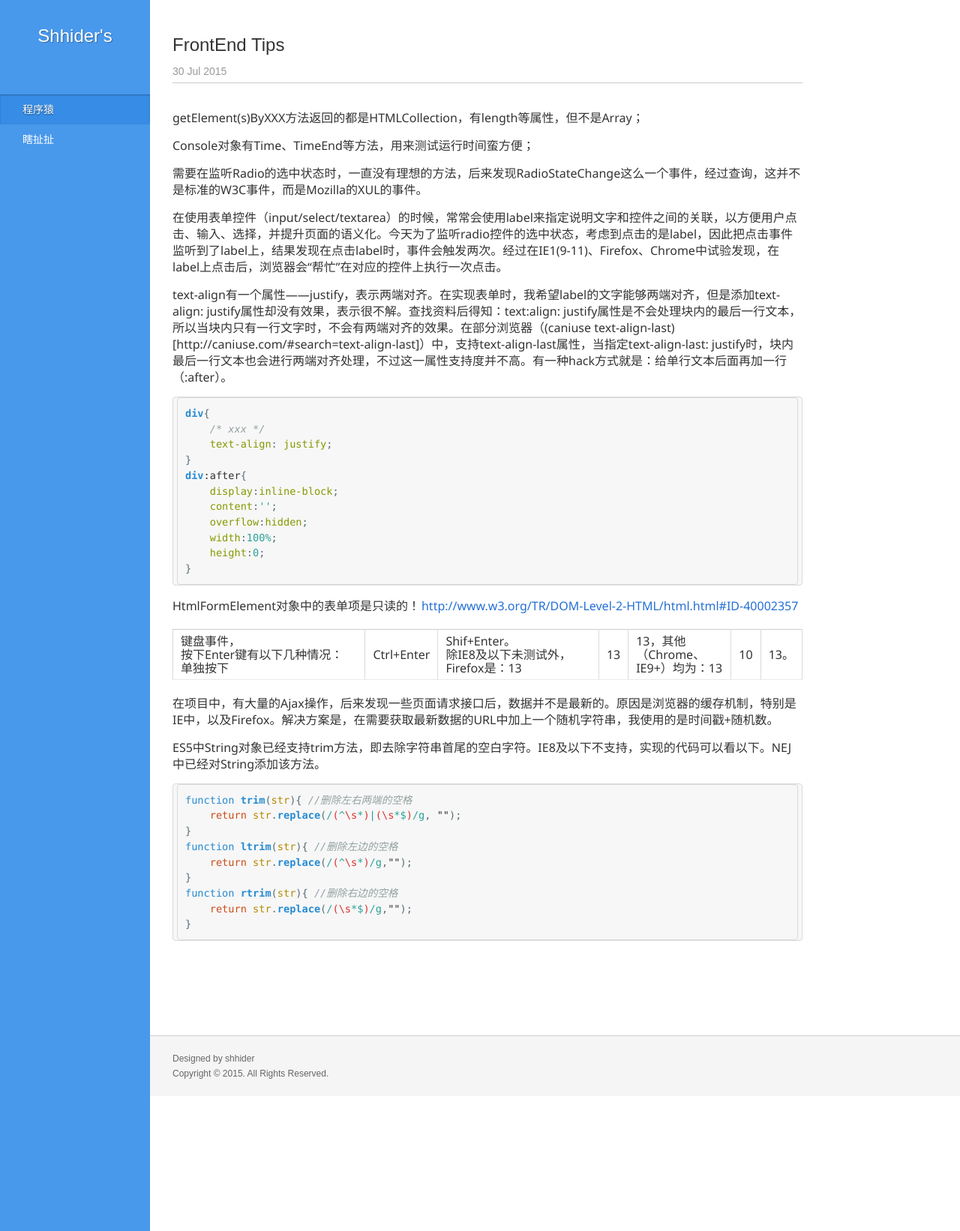
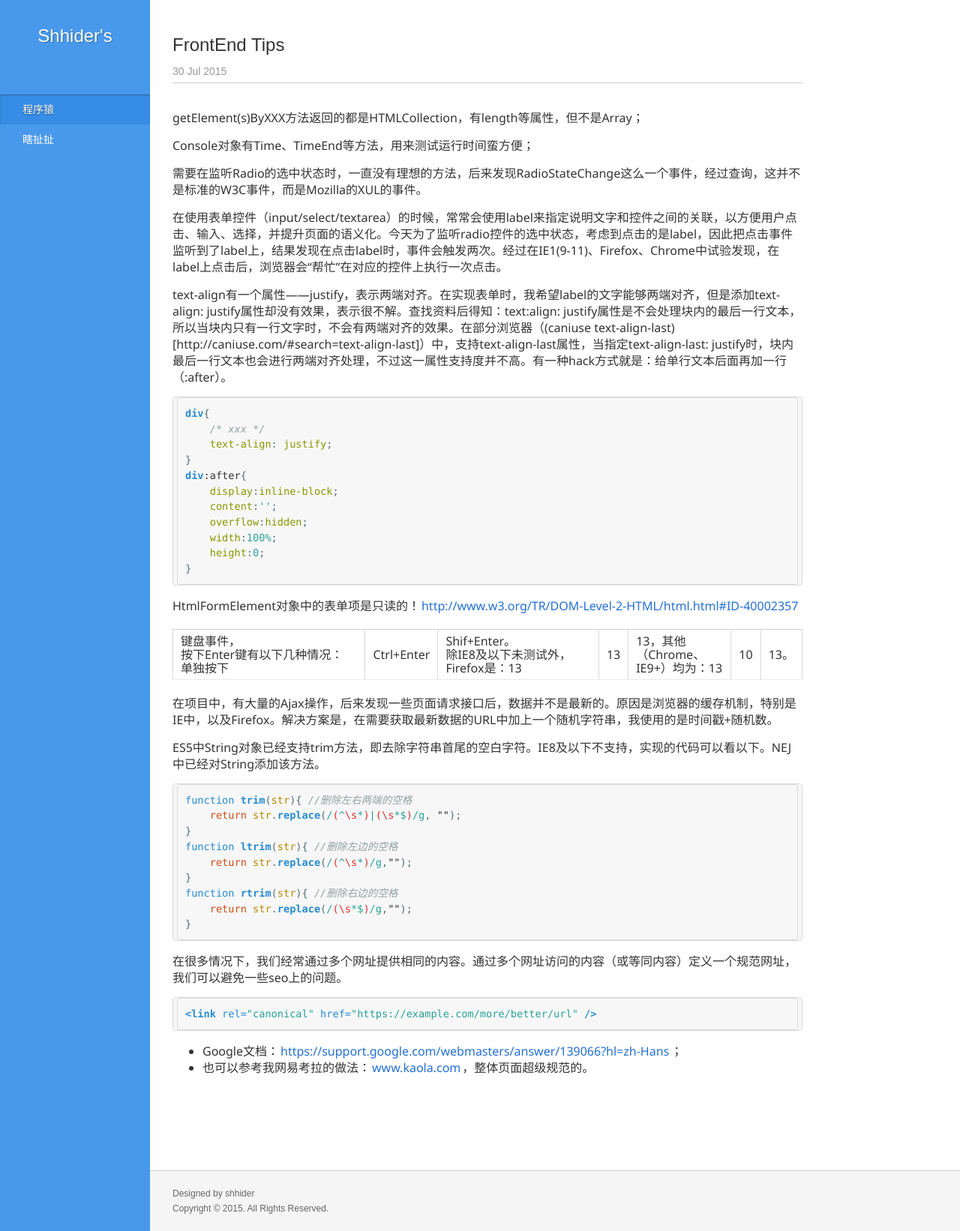
Before and after one commit to shhider/shhider.github.io, a Jekyll site: the page built from _posts/2015-07-30-frontend-tips.md, in a window 1280 px wide. Shown: the whole page at 75% size. Built offline with Jekyll 4.4.1, drawn with Linux system fonts in a browser that asks for light colours; Markdown is read by kramdown in place of the engine named in the settings; comment, search, counter and statistics services are not loaded.

Commit message:
add tips about canonical

````diff
--- a/_posts/2015-07-30-frontend-tips.md
+++ b/_posts/2015-07-30-frontend-tips.md
@@ -47,3 +47,12 @@ function rtrim(str){ //删除右边的空格
     return str.replace(/(\s*$)/g,"");
 }
 ```
+
+在很多情况下，我们经常通过多个网址提供相同的内容。通过多个网址访问的内容（或等同内容）定义一个规范网址，我们可以避免一些seo上的问题。
+
+```html
+<link rel="canonical" href="https://example.com/more/better/url" />
+```
+
+- Google文档：[https://support.google.com/webmasters/answer/139066?hl=zh-Hans](https://support.google.com/webmasters/answer/139066?hl=zh-Hans)；
+- 也可以参考我网易考拉的做法：[www.kaola.com](www.kaola.com)，整体页面超级规范的。
````
